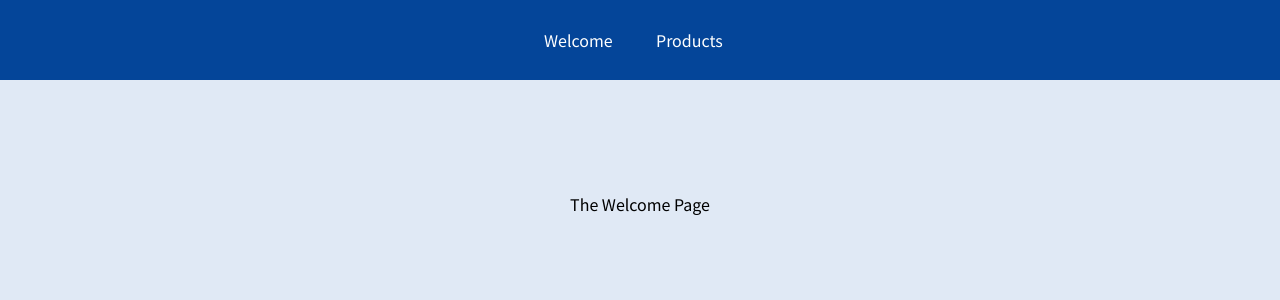
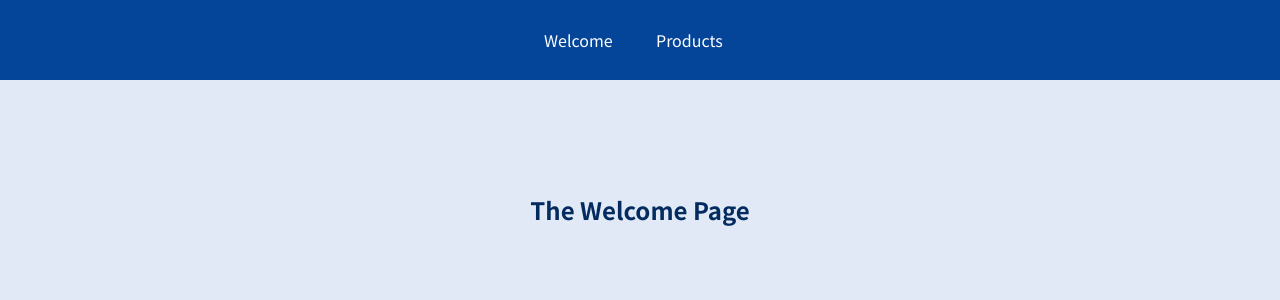
Before and after one commit to federerkristijan/u-r-20, a React (Create React App) app: page /welcome in a window 1280 px wide. Shown: the top 300 px of the page. Built offline with nearby package versions, Linux system fonts and the light colour scheme.

Commit message:
nested route - newuser.js

```diff
--- a/src/App.js
+++ b/src/App.js
@@ -11,11 +11,9 @@ function App() {
       <Navbar />
       <main>
         <Routes>
-          <Route path="/welcome" element={<Welcome />} />
+          <Route path="/welcome/*" element={<Welcome />} />
           <Route path="/products" element={<Products />} />
-          <Route path="/products/:productId" loader={({ params }) => {
-            console.log(params.productId)
-          }} action={({ params }) => {}} element={<ProductDetail />} />
+          <Route path="/products/:productId" />
         </Routes>
       </main>
     </div>
--- /dev/null
+++ b/src/pages/NewUser.js
@@ -0,0 +1,11 @@
+import React from 'react'
+
+const NewUser = () => {
+  return (
+    <div>
+      <p>Hello, new user!</p>
+    </div>
+  )
+}
+
+export default NewUser
--- a/src/pages/Welcome.js
+++ b/src/pages/Welcome.js
@@ -1,9 +1,17 @@
-import React from 'react'
+import React from "react";
+import { Routes, Route } from "react-router-dom";
+
+import NewUser from "./NewUser";
 
 const Welcome = () => {
   return (
-    <div>The Welcome Page</div>
-  )
-}
+    <section>
+      <h1>The Welcome Page</h1>
+      <Routes>
+        <Route path="/new-user" element={<NewUser />} />
+      </Routes>
+    </section>
+  );
+};
 
-export default Welcome
+export default Welcome;
```
